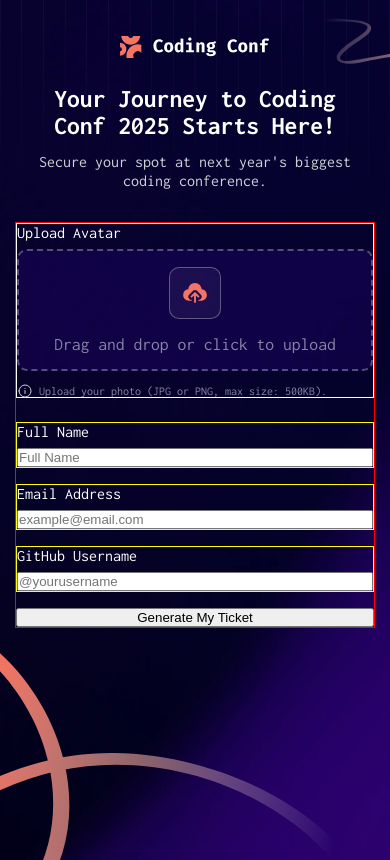
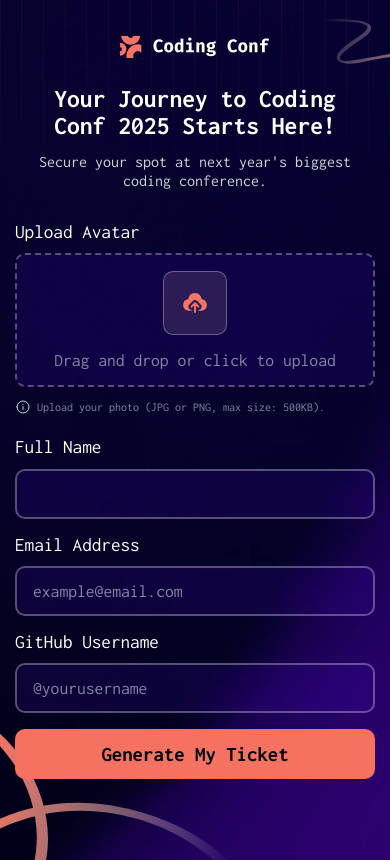
Before and after one commit to Ryusaem/conference-ticket-generator-frontend-mentor, a plain HTML site: page index.html in a window 390 px wide. Shown: the top 860 px of the page. Drawn offline with Linux system fonts and the light colour scheme.

Commit message:
Styling the full page for mobile

```diff
--- a/css/style.css
+++ b/css/style.css
@@ -16,6 +16,10 @@
 
   --gap: 1rem;
   --gap-field: 0.5rem;
+  --padding: 1rem;
+  --border: 2px solid rgba(255, 255, 255, 0.3);
+  --border-radius: 10px;
+  --background-color: rgba(74, 9, 204, 0.15);
 }
 
 /* --- GLOBAL RESET --- */
@@ -45,13 +49,13 @@
   min-height: 100vh;
 
   background: url("../assets/images/pattern-squiggly-line-bottom-mobile-tablet.svg")
-      no-repeat bottom left fixed,
+      no-repeat bottom left,
     url("../assets/images/pattern-squiggly-line-top.svg") no-repeat 100% 2%,
     url("../assets/images/pattern-lines.svg") no-repeat top center fixed,
     url("../assets/images/logo-full.svg") no-repeat 50% 4%,
     url("../assets/images/background-mobile.png") no-repeat center center fixed;
 
-  background-size: contain, 100px auto, contain, 150px auto, cover;
+  background-size: 270px auto, 100px auto, contain, 150px auto, cover;
   position: relative;
 
   color: white; /* temporary */
@@ -101,16 +105,41 @@
   display: grid;
   gap: var(--gap);
 
-  border: 1px solid red;
+  /* border: 1px solid red; */
+}
+
+/* Every Label (Full Name, Email adress, etc...) */
+.coding-conf__label {
+  font-family: inherit;
+  font-size: 1.2rem;
+  margin-bottom: 0.2rem;
+}
+
+/* Every Input */
+.coding-conf__input {
+  border: var(--border);
+  background-color: var(--background-color);
+  height: 50px;
+  border-radius: var(--border-radius);
+  padding: var(--padding);
+  font-family: inherit;
+
+  color: white;
+  font-size: 1.1rem;
+}
+
+.coding-conf__input::placeholder {
+  color: var(--color-neutral500);
+  font-size: 1.1rem;
+  /* letter-spacing: 1px; */
 }
 
 /* Every field */
 .coding-conf__field {
   display: grid;
-  /* gap: 0.5rem; */
   gap: var(--gap-field);
 
-  border: 1px solid yellow;
+  /* border: 1px solid yellow; */
 }
 
 /* -------------------- */
@@ -123,14 +152,14 @@
   gap: var(--gap-field);
   margin-bottom: 0.5rem;
 
-  border: 1px solid white;
+  /* border: 1px solid white; */
 }
 
 /* Container of the border*/
 .coding-conf__uploader {
   border: 2px dashed rgba(255, 255, 255, 0.3);
-  border-radius: 10px;
-  padding: 1rem;
+  border-radius: var(--border-radius);
+  padding: var(--padding);
   background-color: rgba(74, 9, 204, 0.15);
   gap: var(--gap);
 }
@@ -141,11 +170,13 @@
   gap: var(--gap);
 }
 
+/* The icon */
 .coding-conf__uploader-icon {
-  padding: 10px;
-  background: rgba(255, 255, 255, 0.05);
-  border-radius: 10px;
+  padding: var(--padding);
+  border-radius: var(--border-radius);
+
   border: 1px solid rgba(255, 255, 255, 0.3);
+  background: rgba(207, 183, 183, 0.15);
 
   place-self: center;
   cursor: pointer;
@@ -170,6 +201,17 @@
   color: var(--color-neutral500);
   font-size: 0.75rem;
   position: relative;
+}
+
+/* Button */
+.coding-conf__btn {
+  height: 50px;
+  background-color: var(--color-orange500);
+  border-radius: var(--border-radius);
+  border: none;
+  font-family: inherit;
+  font-size: 1.3rem;
+  font-weight: 700;
 }
 
 /* -------------------- */
--- a/index.html
+++ b/index.html
@@ -65,14 +65,6 @@
 
                 <label class="coding-conf__label" for="avatar">Upload Avatar</label>
 
-                <!-- <div class="coding-conf__uploader" id="avatar">
-                    <input class="coding-conf__input coding-conf__input--file" type="file"
-                        accept="image/png, image/jpeg" name="avatarFile" />
-                    <span class="coding-conf__uploader-text">
-                        Drag and drop or click to upload
-                    </span>
-                </div> -->
-
                 <div class="coding-conf__uploader" id="avatar">
 
                     <!-- Hide the file input by using the "hidden" attribute (or CSS) -->
@@ -98,8 +90,7 @@
             <!-- Full Name field -->
             <div class="coding-conf__field">
                 <label class="coding-conf__label" for="fullName">Full Name</label>
-                <input type="text" class="coding-conf__input" id="fullName" name="fullName" placeholder="Full Name"
-                    required />
+                <input type="text" class="coding-conf__input" id="fullName" name="fullName" required />
             </div>
 
             <!-- Email Address field -->
```
